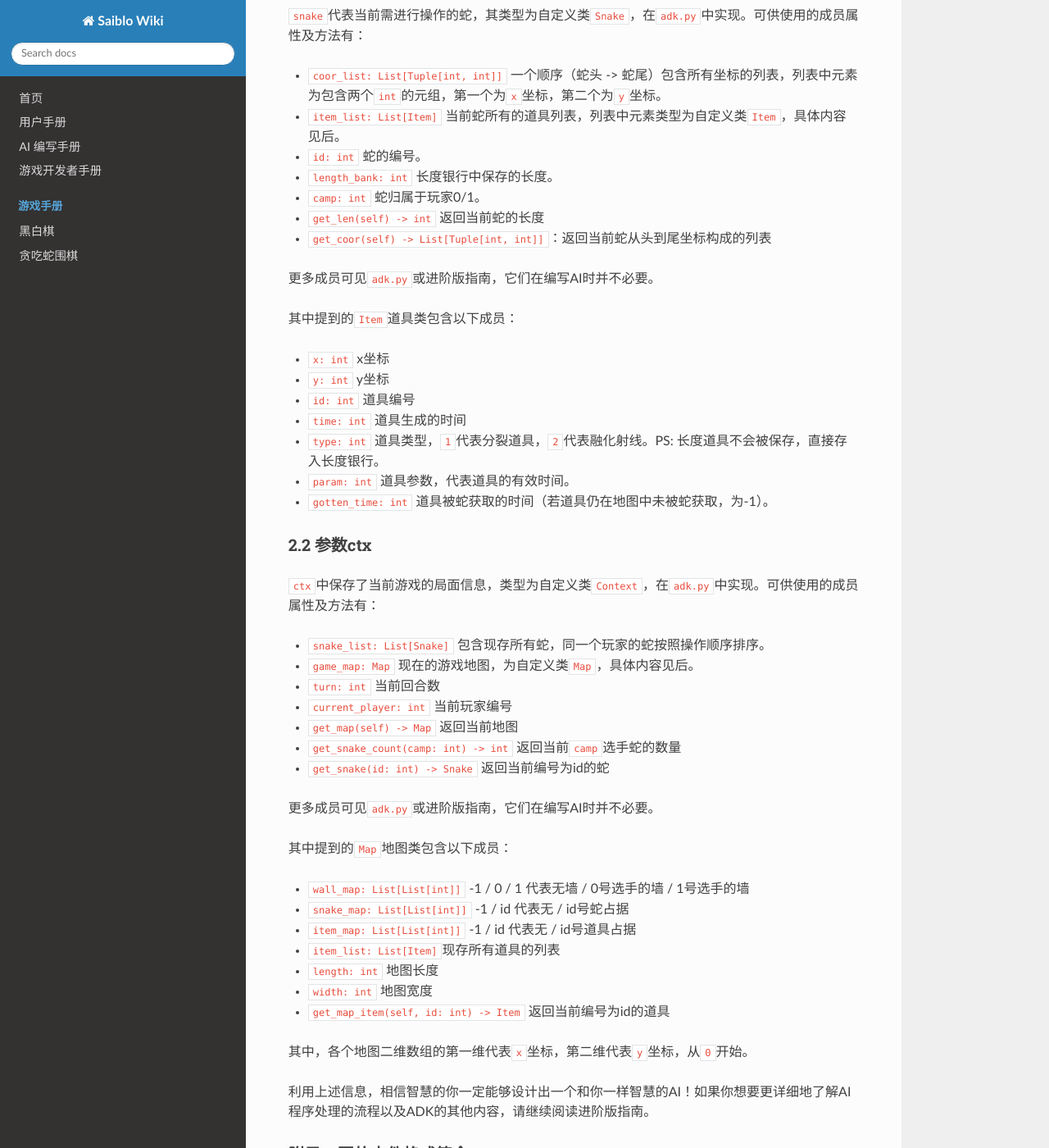
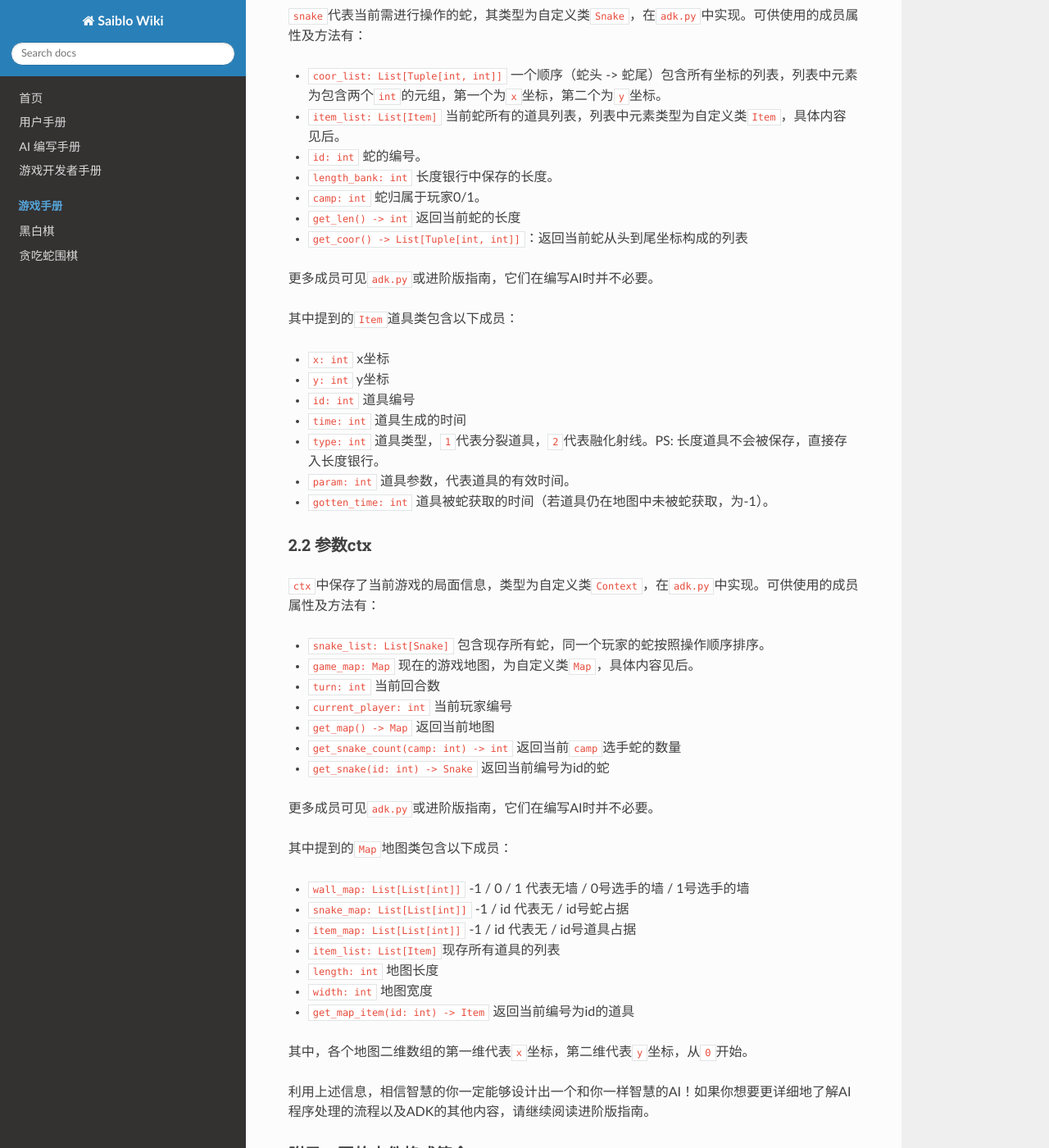
Before and after one commit to saiblo/saiblo-docs, an MkDocs documentation site: the page built from docs/user/ADK User Guide-Lite.md, in a window 1280 px wide and 1400 px high, scrolled down 1159 px. Shown: the whole window at 82% size. Built offline with MkDocs 1.6.1, drawn with Linux system fonts in a browser that asks for light colours; nearby versions of some CDN libraries.

Commit message:
fix: fix typo

```diff
--- a/docs/user/ADK User Guide-Lite.md
+++ b/docs/user/ADK User Guide-Lite.md
@@ -36,8 +36,8 @@
 - `id: int` 蛇的编号。
 - `length_bank: int` 长度银行中保存的长度。
 - `camp: int` 蛇归属于玩家0/1。
-- `get_len(self) -> int ` 返回当前蛇的长度
-- `get_coor(self) -> List[Tuple[int, int]]`：返回当前蛇从头到尾坐标构成的列表
+- `get_len() -> int ` 返回当前蛇的长度
+- `get_coor() -> List[Tuple[int, int]]`：返回当前蛇从头到尾坐标构成的列表
 
 更多成员可见`adk.py`或进阶版指南，它们在编写AI时并不必要。
 
@@ -59,7 +59,7 @@
 - `game_map: Map` 现在的游戏地图，为自定义类`Map`，具体内容见后。
 - `turn: int` 当前回合数
 - `current_player: int` 当前玩家编号
-- `get_map(self) -> Map` 返回当前地图
+- `get_map() -> Map` 返回当前地图
 - `get_snake_count(camp: int) -> int` 返回当前`camp`选手蛇的数量
 - `get_snake(id: int) -> Snake` 返回当前编号为id的蛇
 
@@ -73,7 +73,7 @@
 - `item_list: List[Item]`现存所有道具的列表
 - `length: int` 地图长度
 - `width: int` 地图宽度
-- `get_map_item(self, id: int) -> Item` 返回当前编号为id的道具
+- `get_map_item(id: int) -> Item` 返回当前编号为id的道具
 
 其中，各个地图二维数组的第一维代表`x`坐标，第二维代表`y`坐标，从`0`开始。
 
```
